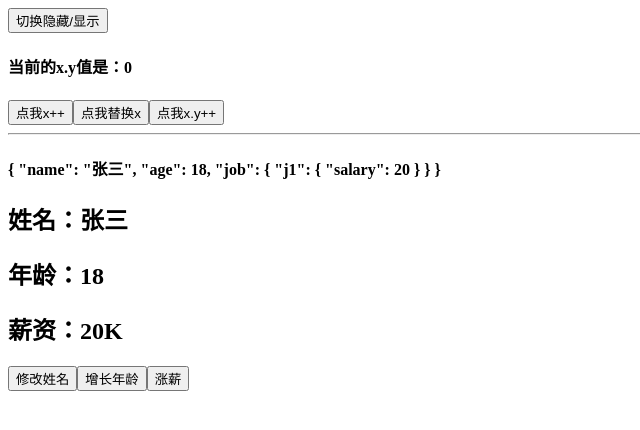
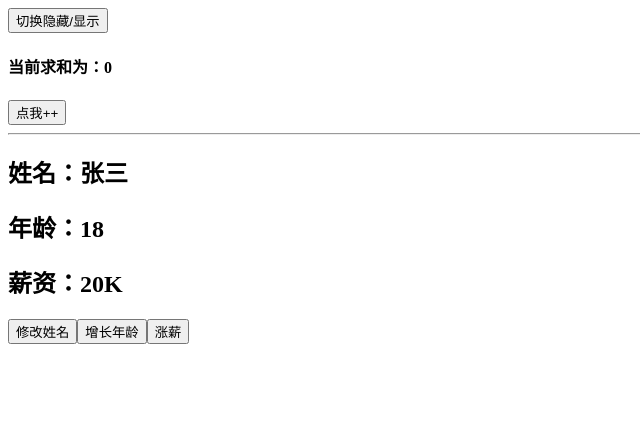
Before and after one commit to Jaunty-Liu/vue, a Vue app: page / in a window 1280 px wide. Shown: the top 430 px of the page, without its empty margins (0-640 px from the left). Built offline with nearby package versions, Linux system fonts and the light colour scheme.

Commit message:
readonly与shallowReadonly

```diff
--- a/src/components/Demo.vue
+++ b/src/components/Demo.vue
@@ -1,12 +1,7 @@
 <template>
-	<h4>当前的x.y值是：{{x.y}}</h4>
-	<!-- 这个功能无用，因为value是NaN -->
-	<button @click="x++">点我x++</button>
-	<!-- 要用的话只能直接替换 -->
-	<button @click="x={y:888}">点我替换x</button>
-	<button @click="x.y++">点我x.y++</button>
+	<h4>当前求和为：{{sum}}</h4>
+	<button @click="sum++">点我++</button>
 	<hr>
-	<h4>{{person}}</h4>
 	<h2>姓名：{{name}}</h2>
 	<h2>年龄：{{age}}</h2>
 	<h2>薪资：{{job.j1.salary}}K</h2>
@@ -16,13 +11,13 @@
 </template>
 
 <script>
-	import {ref,reactive,toRef,toRefs,shallowReactive,shallowRef} from 'vue'
+	import {ref,reactive,toRefs,readonly,shallowReadonly} from 'vue'
 	export default {
 		name: 'Demo',
 		setup(){
-			//只考虑第一层数据的响应式，也就是按“涨薪”按钮之后不会响应，但是数据实际上被改变了，修改第一层数据其他几层数据就会响应
-			let person = shallowReactive({
-			// let person = reactive({
+			//数据
+			let sum = ref(0)
+			let person = reactive({
 				name:'张三',
 				age:18,
 				job:{
@@ -31,15 +26,15 @@
 					}
 				}
 			})
-			let x = shallowRef({
-				y:0
-			})
-			console.log('******',x)// value是NaN
+
+			person = readonly(person)
+			// person = shallowReadonly(person)
+			// sum = readonly(sum)
+			// sum = shallowReadonly(sum)
 
 			//返回一个对象（常用）
 			return {
-				x,
-				person,
+				sum,
 				...toRefs(person)
 			}
 		}
```
